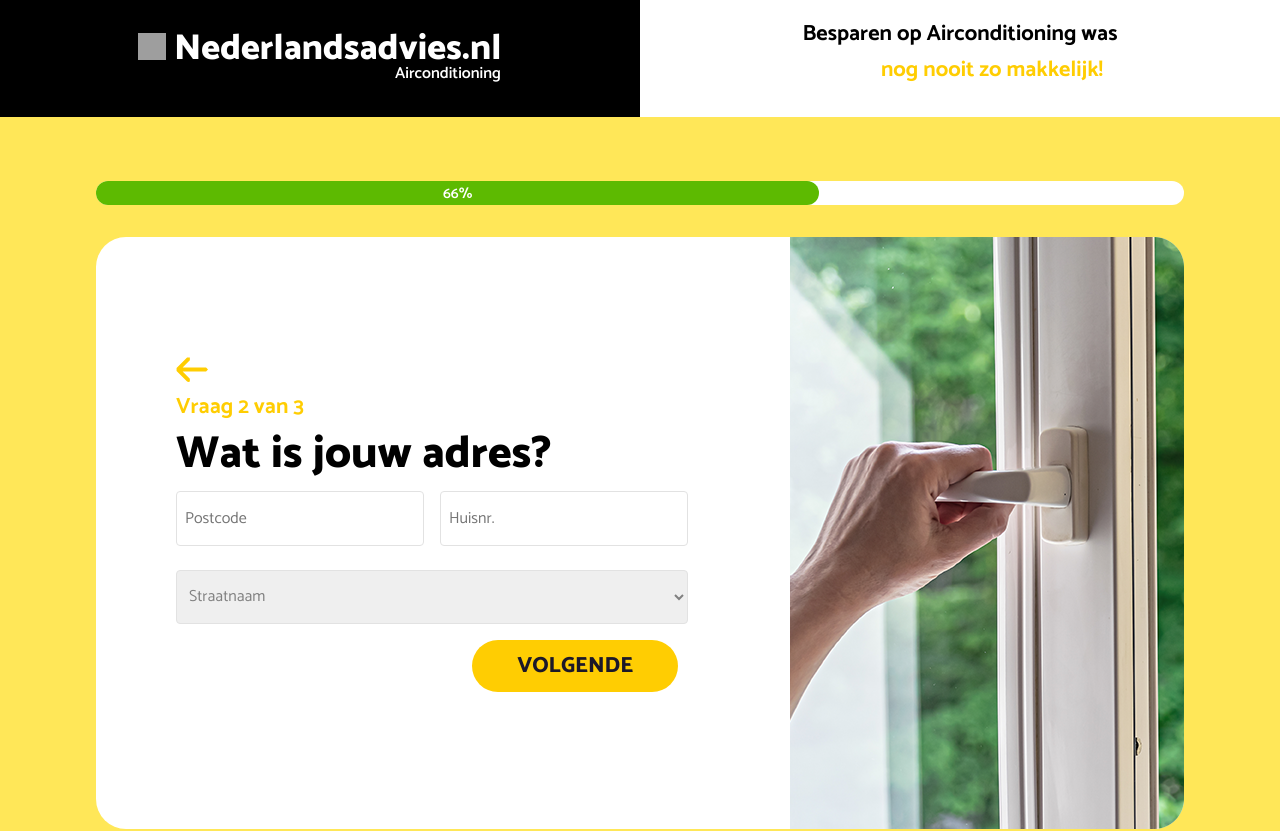
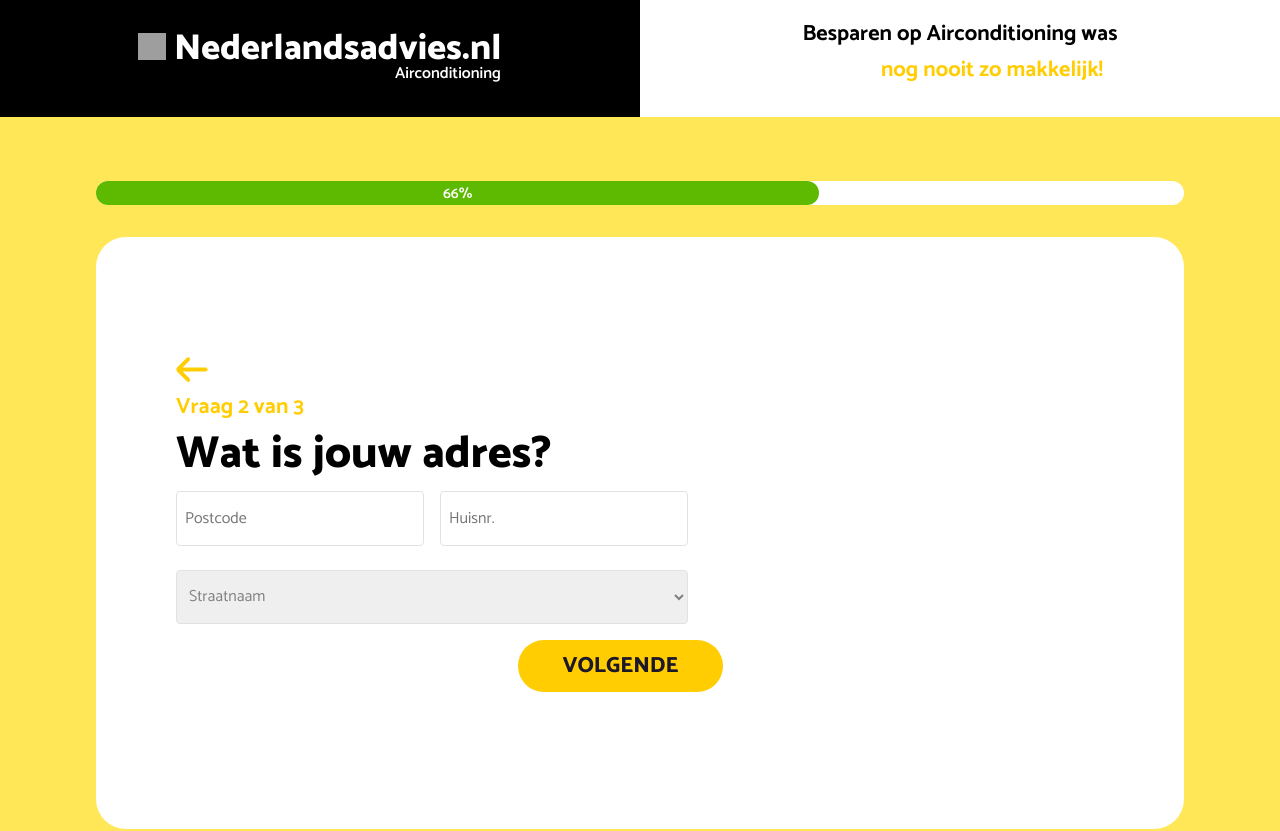
Before and after one commit to MorrisJansen/Airco, a Vue app: page /Airco/vraag2 in a window 1280 px wide. Shown: the top 831 px of the page. Built offline with nearby package versions, Linux system fonts and the light colour scheme; grey boxes are pictures that could not be loaded; a small style sheet from the web is missing.

Commit message:
afbeelding vraag 2

```diff
--- a/src/components/vraag2.vue
+++ b/src/components/vraag2.vue
@@ -113,9 +113,9 @@ export default {
                     </div>
 
 
-                    <div class="container-afbeelding">
+                    <!-- <div class="container-afbeelding">
                         <img src="@/components/vraag1-afbeelding.png" alt="">
-                    </div>
+                    </div> -->
 
                 </div>
 
```
